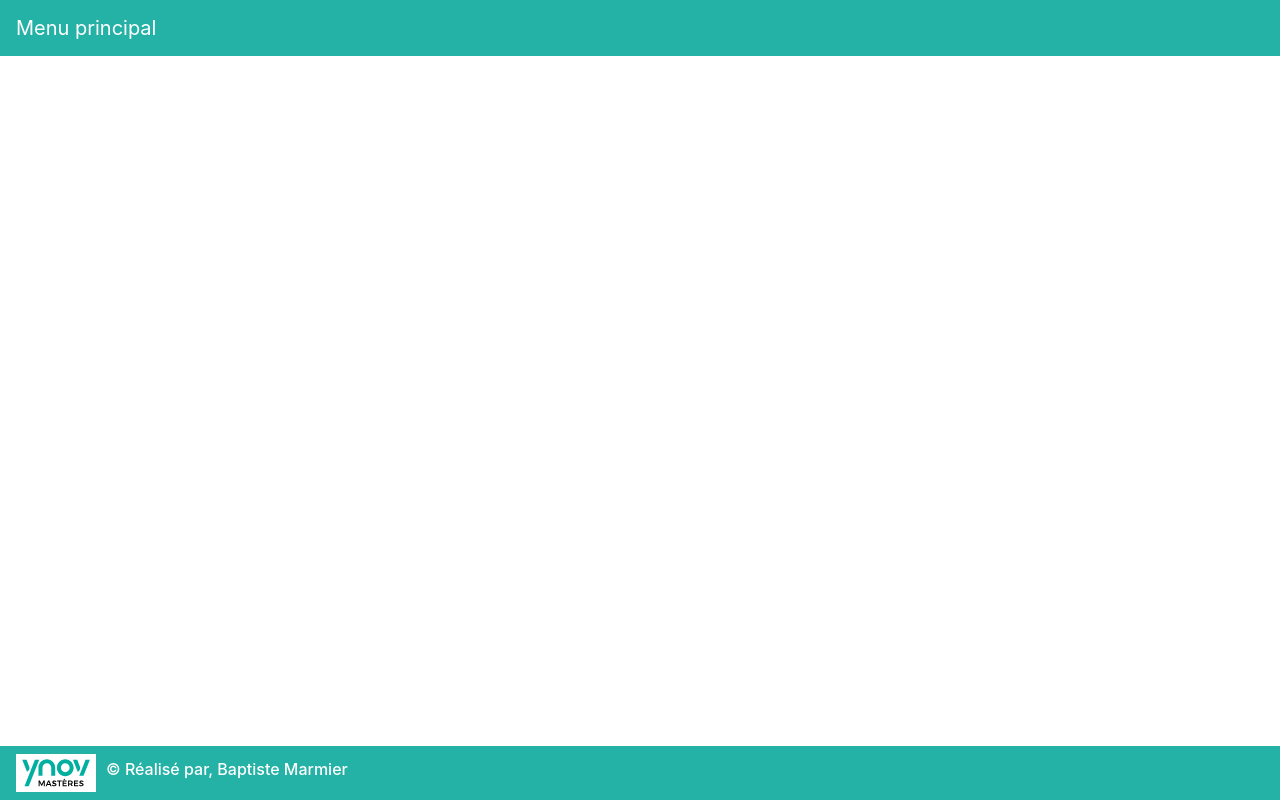
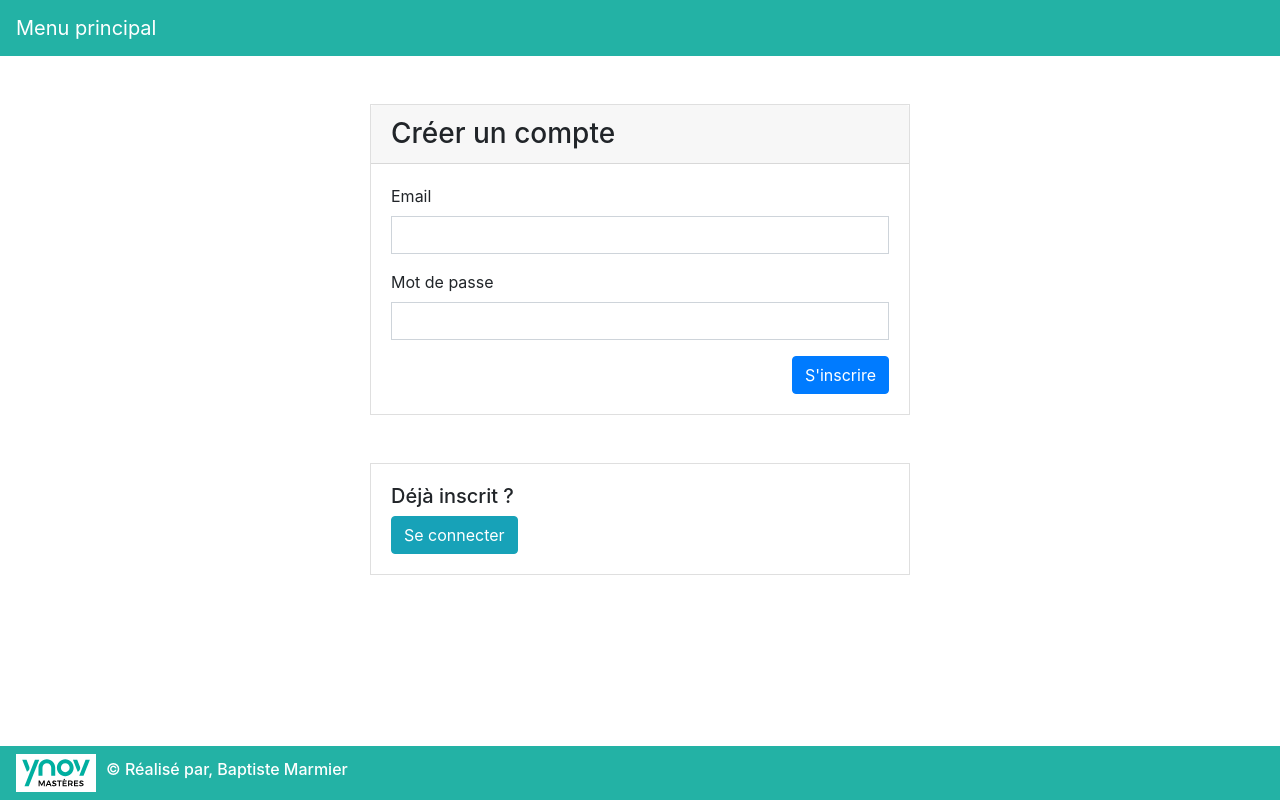
Before and after one commit to RexT2507/Projet_Web_Service_Enigma, an Angular app in the folder projet-client/: page /register in a window 1280 px wide. Before the commit this address led to /. Built offline with nearby package versions, Linux system fonts and the light colour scheme.

Commit message:
[DEV] Ajout de l'UI du component Register

```diff
--- a/projet-client/src/app/app-routing.module.ts
+++ b/projet-client/src/app/app-routing.module.ts
@@ -1,6 +1,7 @@
 import { NgModule } from '@angular/core';
 import { Routes, RouterModule } from '@angular/router';
 import { LoginComponent } from './components/login/login.component';
+import { RegisterComponent } from './components/register/register.component';
 
 
 const routes: Routes = [
@@ -12,6 +13,10 @@ const routes: Routes = [
   {
     path: 'login',
     component: LoginComponent
+  },
+  {
+    path: 'register',
+    component: RegisterComponent
   }
 ];
 
--- a/projet-client/src/app/components/login/login.component.html
+++ b/projet-client/src/app/components/login/login.component.html
@@ -34,3 +34,27 @@
   </div>
 
 </div>
+
+<div class="row pt-5">
+
+  <div class="col-md-6 mx-auto">
+
+    <div class="card rounded-0">
+
+      <div class="card-body">
+
+        <form class="form">
+
+          <h5>Pas encore inscrit ?</h5>
+
+          <button  type="button" class="btn btn-info" [routerLink]="['/register']" routerLinkActive="router-link-active" >Se créer un compte</button>
+
+        </form>
+
+      </div>
+
+    </div>
+
+  </div>
+
+</div>
--- a/projet-client/src/app/components/register/register.component.html
+++ b/projet-client/src/app/components/register/register.component.html
@@ -1 +1,59 @@
-<p>register works!</p>
+<div class="row pt-5">
+
+  <div class="col-md-6 mx-auto">
+
+    <div class="card rounded-0">
+
+      <div class="card-header">
+        <h3 class="mb-0">Créer un compte</h3>
+      </div>
+
+      <div class="card-body">
+
+        <form class="form">
+
+          <div class="form-group">
+            <label for="">Email</label>
+            <input name="email" type="text" class="form-control rounded-0" required>
+          </div>
+
+          <div class="form-group">
+            <label for="" >Mot de passe</label>
+            <input name="password" type="password" class="form-control rounded-0" required>
+          </div>
+
+          <button type="button" class="btn btn-primary float-right">S'inscrire</button>
+
+        </form>
+
+      </div>
+
+    </div>
+
+  </div>
+
+</div>
+
+<div class="row pt-5">
+
+  <div class="col-md-6 mx-auto">
+
+    <div class="card rounded-0">
+
+      <div class="card-body">
+
+        <form class="form">
+
+          <h5>Déjà inscrit ?</h5>
+
+          <button  type="button" class="btn btn-info" [routerLink]="['/login']" routerLinkActive="router-link-active" >Se connecter</button>
+
+        </form>
+
+      </div>
+
+    </div>
+
+  </div>
+
+</div>
```
